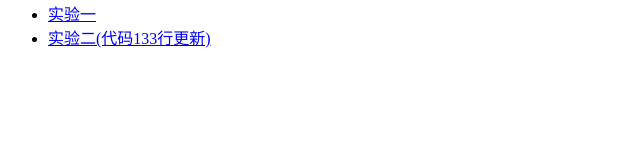
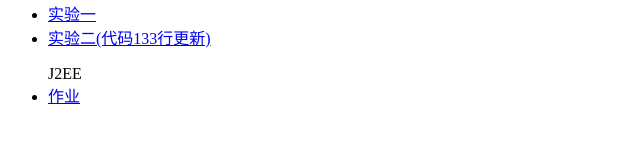
Before and after one commit to zhangjin1017/JHDWebFinal, a plain HTML site: page biji.html in a window 1280 px wide. Shown: the part 133-276 px from the top of the page, without its empty margins (0-640 px from the left). Drawn offline with Linux system fonts and the light colour scheme.

Commit message:
增加了J2EE作业

```diff
--- a/biji.html
+++ b/biji.html
@@ -21,6 +21,9 @@
             <li><a href="shujujiegou/shujujiegoushiyan1.html">实验一</a></li>
             <li><a href="shujujiegou/shujujiegoushiyan2.html">实验二(代码133行更新)</a></li>
         </ul>
+        <ul>J2EE
+            <li><a href="https://github.com/zhangjin1017/J2EEHomeWork">作业</a></li>
+        </ul>
     </div>
 </body>
 
```
